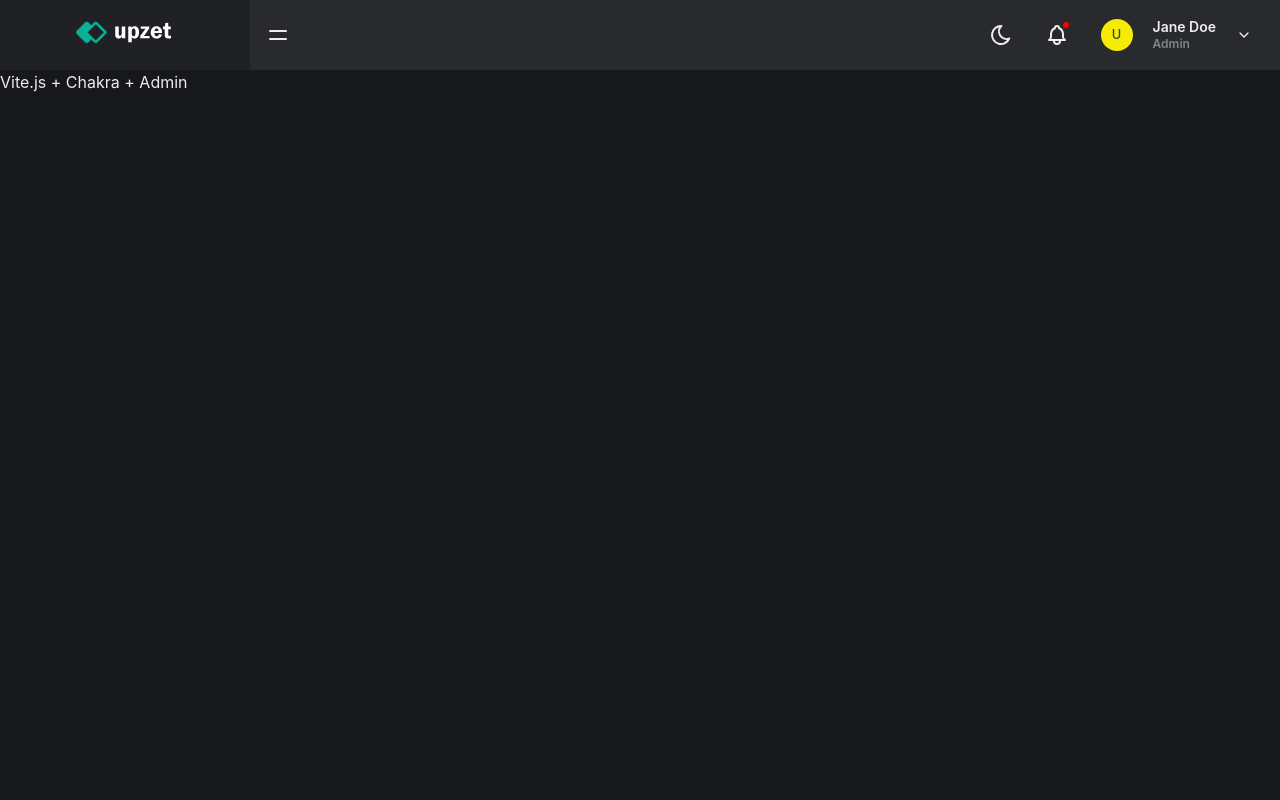
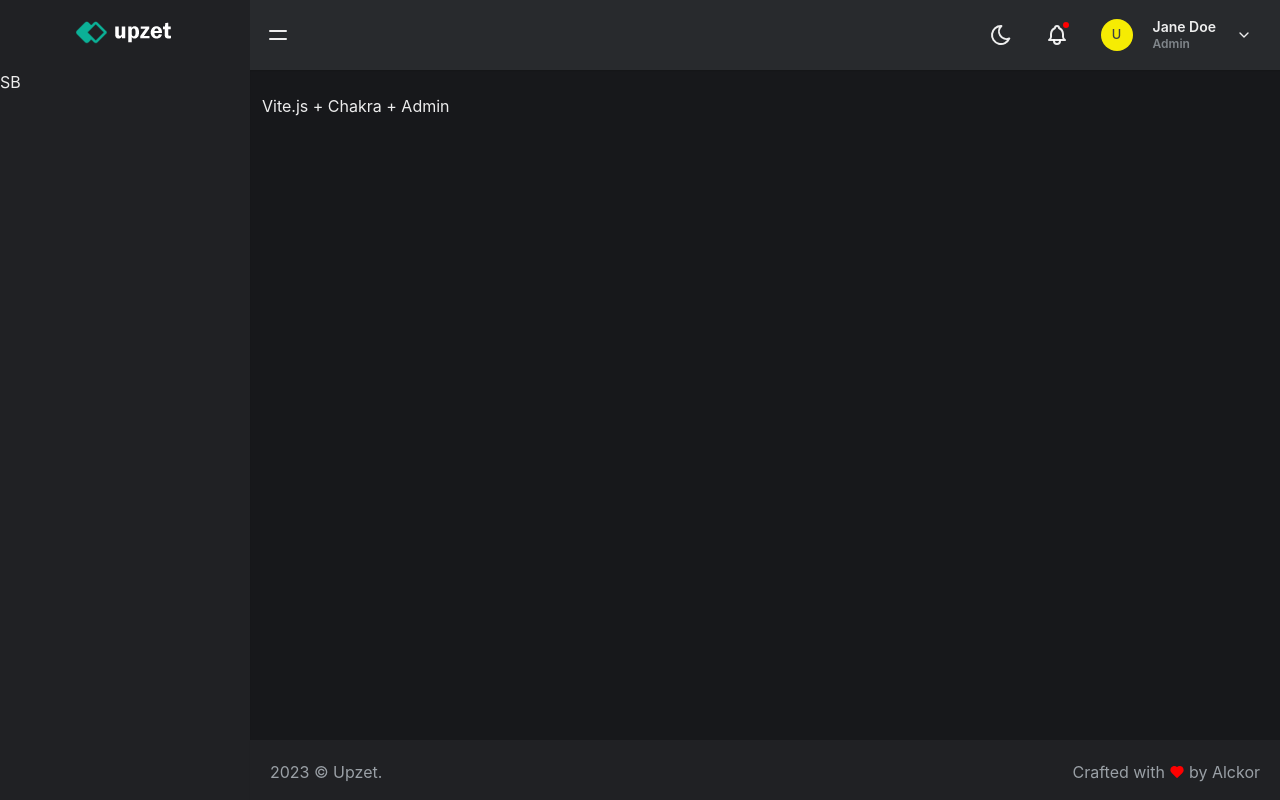
Before and after one commit to alckordev/core-admin, a React (Vite) app: page / in a window 1280 px wide. Built offline with nearby package versions, Linux system fonts and the light colour scheme.

Commit message:
Feat: add layout scheme

```diff
--- a/src/App.tsx
+++ b/src/App.tsx
@@ -1,11 +1,12 @@
 import { CoreAdmin } from "./core-admin/core";
-import { AppHeader } from "./core-admin/core-ui/layout";
+import { Layout } from "./core-admin/core-ui/layout";
 
 function App() {
   return (
     <CoreAdmin>
-      <AppHeader />
-      <div>Vite.js + Chakra + Admin</div>
+      <Layout>
+        <div>Vite.js + Chakra + Admin</div>
+      </Layout>
     </CoreAdmin>
   );
 }
--- /dev/null
+++ b/src/core-admin/core-ui/layout/AppContent.tsx
@@ -0,0 +1,21 @@
+import { ReactNode } from "react";
+import { Box } from "@chakra-ui/react";
+
+export const AppContent = (props: AppContentProps) => {
+  const { children } = props;
+
+  return (
+    <Box
+      as="main"
+      ml={{ base: "70px", md: 250 }}
+      transition="all .3s ease-in-out"
+      overflow="hidden"
+    >
+      <Box padding="94px 12px 60px">{children}</Box>
+    </Box>
+  );
+};
+
+export interface AppContentProps {
+  children: ReactNode;
+}
--- /dev/null
+++ b/src/core-admin/core-ui/layout/AppFooter.tsx
@@ -0,0 +1,41 @@
+import { Box, Container, Flex, Text } from "@chakra-ui/react";
+import { IconHeartFilled } from "@tabler/icons-react";
+
+export const AppFooter = (props: AppFooterProps) => {
+  return (
+    <Box
+      as="footer"
+      bg="gray.900"
+      bottom={0}
+      boxShadow="0 1px 1px rgba(0, 0, 0, .08)"
+      color="gray.500"
+      height="60px"
+      left={{ base: "70px", md: 250 }}
+      px="12px"
+      py="20px"
+      position="absolute"
+      transition="all .3s ease-in-out"
+      right={0}
+    >
+      <Container
+        as={Flex}
+        align="center"
+        justify="space-between"
+        maxW="100%"
+        px={2}
+      >
+        <Text>2023 © Upzet.</Text>
+        <Text
+          display={{ base: "none", md: "flex" }}
+          alignItems="center"
+          gap={1}
+        >
+          Crafted with <Box as={IconHeartFilled} size={16} color="red" /> by
+          Alckor
+        </Text>
+      </Container>
+    </Box>
+  );
+};
+
+export interface AppFooterProps {}
--- a/src/core-admin/core-ui/layout/AppHeader.tsx
+++ b/src/core-admin/core-ui/layout/AppHeader.tsx
@@ -1,16 +1,23 @@
-import { Flex, IconButton } from "@chakra-ui/react";
+import { Box, Flex, IconButton } from "@chakra-ui/react";
 import { IconMenu } from "@tabler/icons-react";
 import { Logo } from "./Logo";
 import { NotificationMenu } from "./NotificationMenu";
 import { ToggleThemeButton } from "./Theme";
 import { UserMenu } from "./UserMenu";
 
-export const AppHeader = (props: any) => {
+export const AppHeader = (props: AppHeaderProps) => {
   return (
+    <Box
+      as="header"
+      bg="gray.868"
+      boxShadow="0 1px 1px rgba(0, 0, 0, .08)"
+      left={0}
+      position="fixed"
+      right={0}
+      top={0}
+    >
       <Flex
-      as="header"
         align="center"
-      bg="gray.868"
         height={70}
         justify="space-between"
         mx="auto"
@@ -34,5 +41,8 @@ export const AppHeader = (props: any) => {
           <UserMenu />
         </Flex>
       </Flex>
+    </Box>
   );
 };
+
+export interface AppHeaderProps {}
--- /dev/null
+++ b/src/core-admin/core-ui/layout/AppSidebar.tsx
@@ -0,0 +1,22 @@
+import { Box } from "@chakra-ui/react";
+
+export const AppSidebar = (props: AppSidebarProps) => {
+  return (
+    <Box
+      as="nav"
+      bg="gray.900"
+      bottom={0}
+      boxShadow="0 1px 1px rgba(0, 0, 0, .08)"
+      mt={0}
+      position="fixed"
+      top={70}
+      width={{ base: "70px", md: 250 }}
+      transition="all .3s ease-in-out"
+      //   zIndex=""
+    >
+      SB
+    </Box>
+  );
+};
+
+export interface AppSidebarProps {}
--- /dev/null
+++ b/src/core-admin/core-ui/layout/Layout.tsx
@@ -0,0 +1,23 @@
+import { Box } from "@chakra-ui/react";
+import { ReactNode } from "react";
+import { AppContent } from "./AppContent";
+import { AppFooter } from "./AppFooter";
+import { AppHeader } from "./AppHeader";
+import { AppSidebar } from "./AppSidebar";
+
+export const Layout = (props: LayoutProps) => {
+  const { children } = props;
+
+  return (
+    <Box>
+      <AppHeader />
+      <AppSidebar />
+      <AppContent>{children}</AppContent>
+      <AppFooter />
+    </Box>
+  );
+};
+
+export interface LayoutProps {
+  children: ReactNode;
+}
--- a/src/core-admin/core-ui/layout/Logo.tsx
+++ b/src/core-admin/core-ui/layout/Logo.tsx
@@ -1,4 +1,4 @@
-import { Box, Flex, Image, Link, Text } from "@chakra-ui/react";
+import { Flex, Image, Link, Text } from "@chakra-ui/react";
 
 export interface LogoProps {
   small?: string;
@@ -15,12 +15,21 @@ export const Logo = (props: LogoProps) => {
       justify="center"
       px={{ base: 0, md: 6 }}
       width={{ base: 70, md: 250 }}
+      transition="all .3s ease-in-out"
     >
       <Link href="/" display="block">
-        <Text as="span" display={{ base: "inline-block", md: "none" }}>
+        <Text
+          as="span"
+          display={{ base: "inline-block", md: "none" }}
+          transition="all .3s ease-in-out"
+        >
           <Image src={small} height="22px" />
         </Text>
-        <Text as="span" display={{ base: "none", md: "inline-block" }}>
+        <Text
+          as="span"
+          display={{ base: "none", md: "inline-block" }}
+          transition="all .3s ease-in-out"
+        >
           <Image src={medium} height="24px" />
         </Text>
       </Link>
--- a/src/core-admin/core-ui/layout/Theme/ThemeProvider.tsx
+++ b/src/core-admin/core-ui/layout/Theme/ThemeProvider.tsx
@@ -1,4 +1,5 @@
 import { ReactNode } from "react";
+import { css, Global } from "@emotion/react";
 import { ChakraProvider } from "@chakra-ui/react";
 import { useTheme } from "./useTheme";
 
@@ -17,7 +18,18 @@ export const ThemeProvider = ({
 
   console.log("ThemeProvider", theme);
 
-  return <ChakraProvider theme={theme}>{children}</ChakraProvider>;
+  return (
+    <ChakraProvider theme={theme}>
+      <Global
+        styles={css`
+          body {
+            position: static;
+          }
+        `}
+      />
+      {children}
+    </ChakraProvider>
+  );
 };
 
 export interface ThemeProviderProps {
--- a/src/core-admin/core-ui/layout/index.ts
+++ b/src/core-admin/core-ui/layout/index.ts
@@ -1,5 +1,9 @@
+export * from "./AppContent";
+export * from "./AppFooter";
 export * from "./AppHeader";
-export * from "./Theme";
+export * from "./AppSidebar";
+export * from "./Layout";
 export * from "./Logo";
 export * from "./NotificationMenu";
+export * from "./Theme";
 export * from "./UserMenu";
```
Lines whose indentation alone changed are shown as unchanged.
